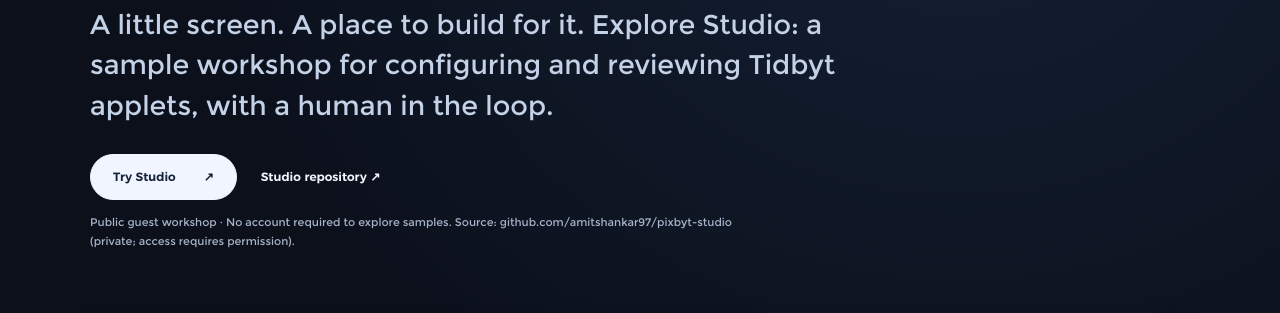
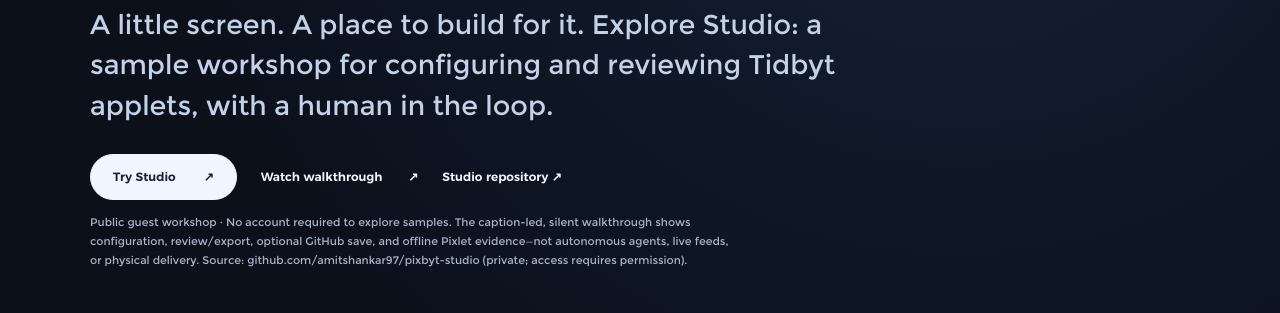
Before and after one commit to amitshankar97/amitshankar97.github.io, a plain HTML site: page pixbyt.html in a window 1280 px wide. Shown: the part 315-628 px from the top of the page. Drawn offline with Linux system fonts and the light colour scheme.

Commit message:
Link Pixbyt case study to verified walkthrough
Co-authored-by: Copilot App <223556219+Copilot@users.noreply.github.com>

```diff
--- a/pixbyt.html
+++ b/pixbyt.html
@@ -19,7 +19,7 @@
     <header class="site-header"><a class="brand" href="index.html"><span class="brand-symbol" aria-hidden="true">a<span>.</span></span><span>Amit Shankar</span></a><nav aria-label="Main navigation"><a href="index.html#work">Work</a><a href="index.html#experience">Experience</a><a href="index.html#about">About</a></nav><a class="header-contact" href="mailto:amitarunshankar@gmail.com">Get in touch ↗</a></header>
     <main id="main" class="project-main">
         <a class="back-link" href="index.html#pixbyt-feature">← All projects</a>
-        <section class="project-hero"><h1>Pixbyt.</h1><p class="lead">A little screen. A place to build for it. Explore Studio: a sample workshop for configuring and reviewing Tidbyt applets, with a human in the loop.</p><div class="project-actions"><a class="button" href="https://pixbyt-studio.vercel.app/">Try Studio <span aria-hidden="true">↗</span></a><a class="quiet-link" href="https://github.com/amitshankar97/pixbyt-studio">Studio repository ↗</a></div><p class="source-note">Public guest workshop · No account required to explore samples. Source: github.com/amitshankar97/pixbyt-studio (private; access requires permission).</p></section>
+        <section class="project-hero"><h1>Pixbyt.</h1><p class="lead">A little screen. A place to build for it. Explore Studio: a sample workshop for configuring and reviewing Tidbyt applets, with a human in the loop.</p><div class="project-actions"><a class="button" href="https://pixbyt-studio.vercel.app/">Try Studio <span aria-hidden="true">↗</span></a><a class="quiet-link" href="https://pixbyt-studio.vercel.app/#/demo">Watch walkthrough <span aria-hidden="true">↗</span></a><a class="quiet-link" href="https://github.com/amitshankar97/pixbyt-studio">Studio repository ↗</a></div><p class="source-note">Public guest workshop · No account required to explore samples. The caption-led, silent walkthrough shows configuration, review/export, optional GitHub save, and offline Pixlet evidence—not autonomous agents, live feeds, or physical delivery. Source: github.com/amitshankar97/pixbyt-studio (private; access requires permission).</p></section>
         <figure class="product-capture case-study-capture">
             <a href="images/projects/pixbyt-studio-desktop.webp">
                 <picture><source media="(max-width: 640px)" srcset="images/projects/pixbyt-studio-mobile.webp" width="390" height="1933"><img src="images/projects/pixbyt-studio-desktop.webp" width="1440" height="1319" alt="Pixbyt Studio's local sample workshop: select a curated applet, inspect its browser pixel preview, and edit its heading, value, caption, and accent color"></picture>
```
Also changed, not shown: 1 other file.
